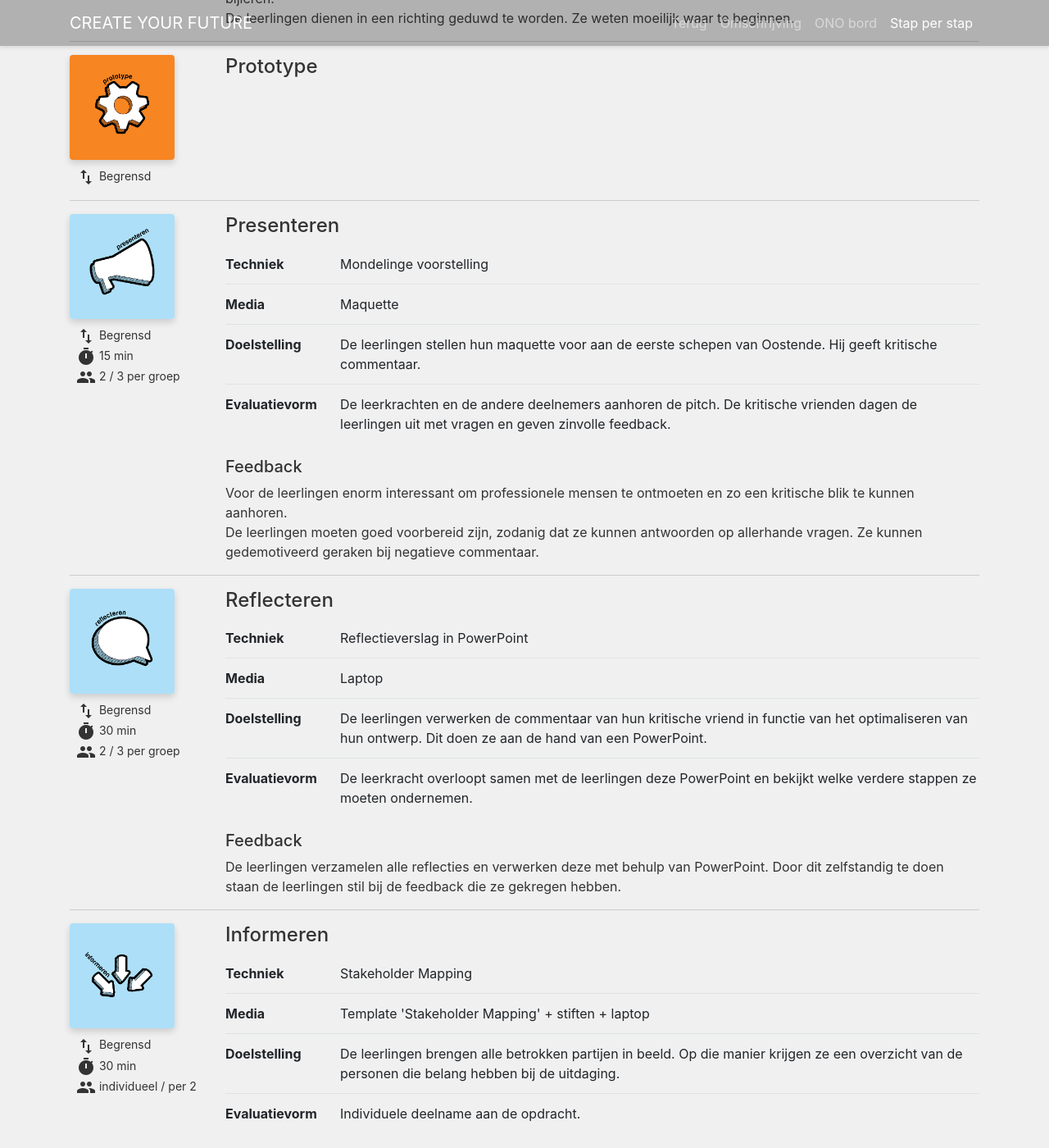
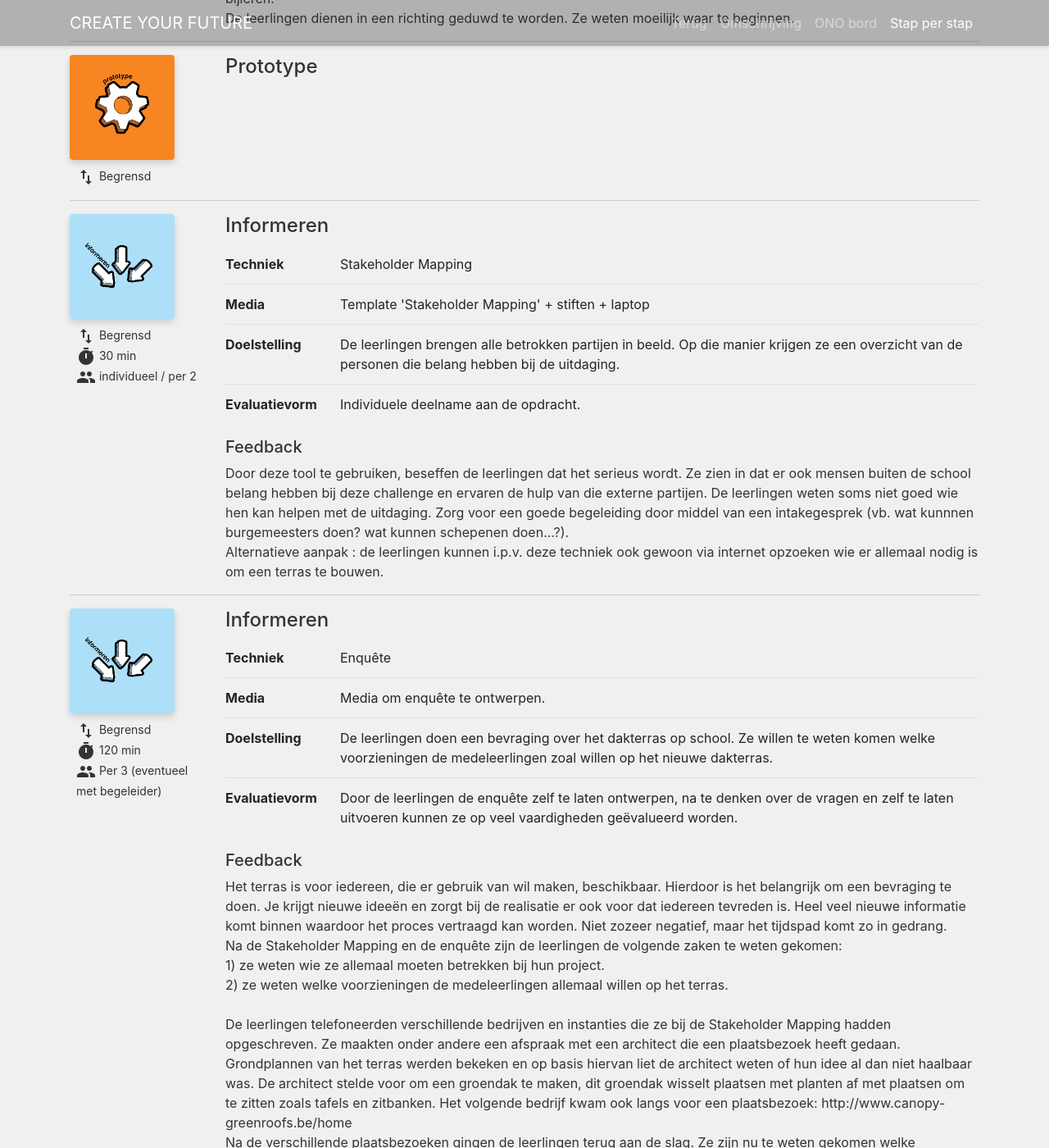
Before and after one commit to huysentruitw/create-your-future-website, a Jekyll site: the page built from docs/_trajecten/dakterras.html, in a window 1280 px wide and 1400 px high, scrolled down 6302 px. Shown: the whole window at 82% size. Built offline with Jekyll 4.4.1, drawn with Linux system fonts in a browser that asks for light colours; some of the changed text lies outside the part shown.

Commit message:
Aanpassingen dimitri

```diff
--- a/docs/_includes/ono-step-by-step.html
+++ b/docs/_includes/ono-step-by-step.html
@@ -65,6 +65,10 @@
     </div>
     {% endif %}
 
+    {% if card.image %}
+    <img src="/assets/images/{{ card.image }}" alt="image">
+    {% endif %}
+
   </div>
 </div>
 
--- a/docs/_trajecten/dakterras.html
+++ b/docs/_trajecten/dakterras.html
@@ -153,28 +153,6 @@ ono:
     - card: prototype
       track: limited
 
-    - card: present
-      track: limited
-      time: 15 min
-      groupform: 2 / 3 per groep
-      technique: Mondelinge voorstelling
-      media: Maquette
-      goal: "De leerlingen stellen hun maquette voor aan de eerste schepen van Oostende. Hij geeft kritische commentaar."
-      evaluationform: De leerkrachten en de andere deelnemers aanhoren de pitch. De kritische vrienden dagen de leerlingen uit met vragen en geven zinvolle feedback.
-      feedback: "Voor de leerlingen enorm interessant om professionele mensen te ontmoeten en zo een kritische blik te kunnen aanhoren.
-
-      De leerlingen moeten goed voorbereid zijn, zodanig dat ze kunnen antwoorden op allerhande vragen. Ze kunnen gedemotiveerd geraken bij negatieve commentaar."
-
-    - card: reflect
-      track: limited
-      time: 30 min
-      groupform: 2 / 3 per groep
-      technique: Reflectieverslag in PowerPoint
-      media: Laptop
-      goal: "De leerlingen verwerken de commentaar van hun kritische vriend in functie van het optimaliseren van hun ontwerp. Dit doen ze aan de hand van een PowerPoint."
-      evaluationform: De leerkracht overloopt samen met de leerlingen deze PowerPoint en bekijkt welke verdere stappen ze moeten ondernemen.
-      feedback: "De leerlingen verzamelen alle reflecties en verwerken deze met behulp van PowerPoint. Door dit zelfstandig te doen staan de leerlingen stil bij de feedback die ze gekregen hebben."
-
     - card: inform
       track: limited
       time: 30 min
@@ -205,7 +183,6 @@ ono:
       2) ze weten welke voorzieningen de medeleerlingen allemaal willen op het terras.
 
 
-      Het vervolg van dit project verliep niet meer volgens de trajecten van Innowiz. Toch zal hieronder worden weergegeven welke verdere stappen de leerlingen ondernomen hebben om het project tot een einde te brengen.
       De leerlingen telefoneerden verschillende bedrijven en instanties die ze bij de Stakeholder Mapping hadden opgeschreven. Ze maakten onder andere een afspraak met een architect die een plaatsbezoek heeft gedaan. Grondplannen van het terras werden bekeken en op basis hiervan liet de architect weten of hun idee al dan niet haalbaar was.
       De architect stelde voor om een groendak te maken, dit groendak wisselt plaatsen met planten af met plaatsen om te zitten zoals tafels en zitbanken.
       Het volgende bedrijf kwam ook langs voor een plaatsbezoek:  http://www.canopy-greenroofs.be/home
```
Also changed, not shown: other parts of docs/_trajecten/dakterras.html (+2 -2 lines), docs/_trajecten/gepimpte-schoolmuren.html (+14 -7 lines), docs/index.html (+10 -10 lines).
